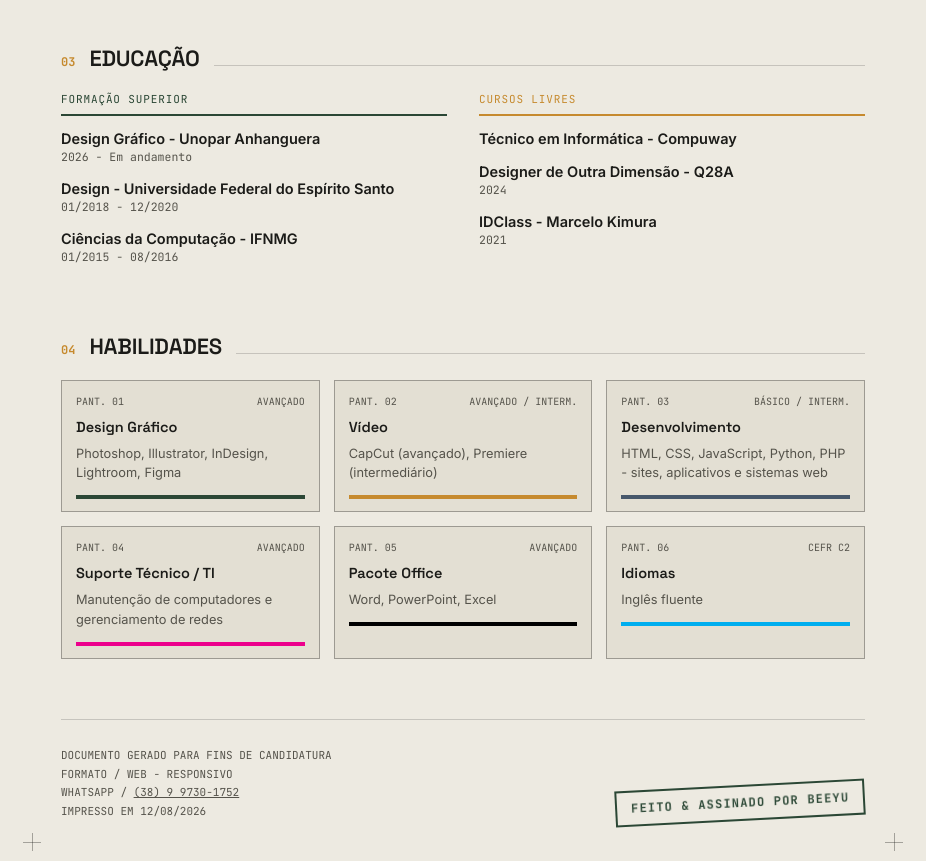
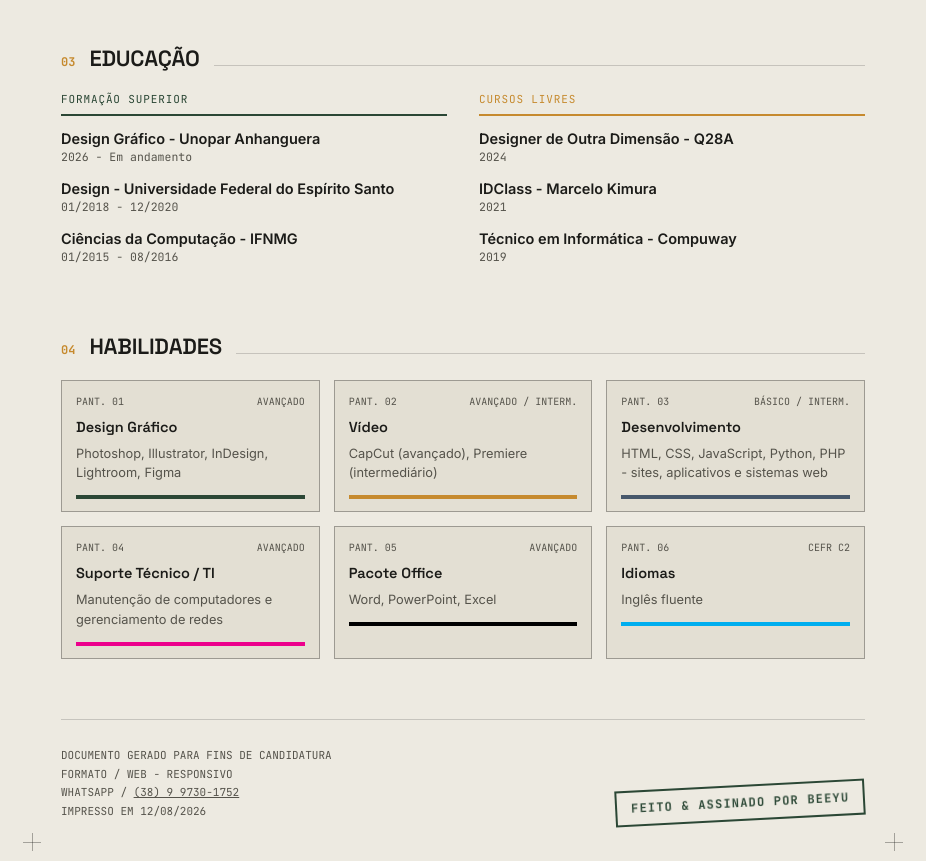
Before and after one commit to beeyuribeiro/beeyuribeiro.github.io, a plain HTML site: page index.html in a window 1280 px wide. Shown: the part 1300-2161 px from the top of the page, without its empty margins (177-1103 px from the left). Drawn offline with Linux system fonts and the light colour scheme.

Commit message:
index.hmtl

```diff
--- a/index.html
+++ b/index.html
@@ -473,16 +473,17 @@
       </div>
       <div>
         <div class="edu-col-label alt">Cursos Livres</div>
-        <div class="edu-item">
-          <div class="name">Técnico em Informática - Compuway</div>
-        </div>
-        <div class="edu-item">
+             <div class="edu-item">
           <div class="name">Designer de Outra Dimensão - Q28A</div>
           <div class="when">2024</div>
         </div>
         <div class="edu-item">
           <div class="name">IDClass - Marcelo Kimura</div>
           <div class="when">2021</div>
+        </div>
+           <div class="edu-item">
+          <div class="name">Técnico em Informática - Compuway</div>
+          <div class="when">2019</div>
         </div>
       </div>
     </div>
```
